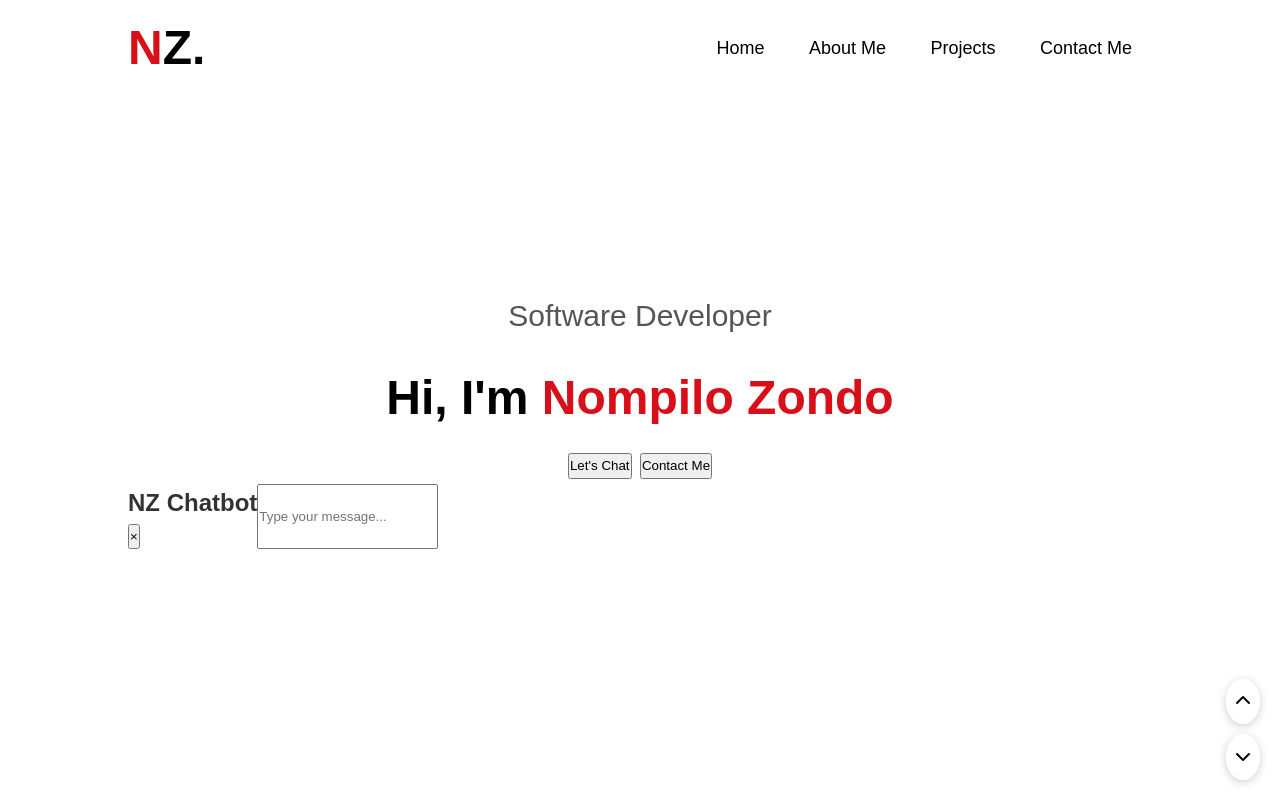
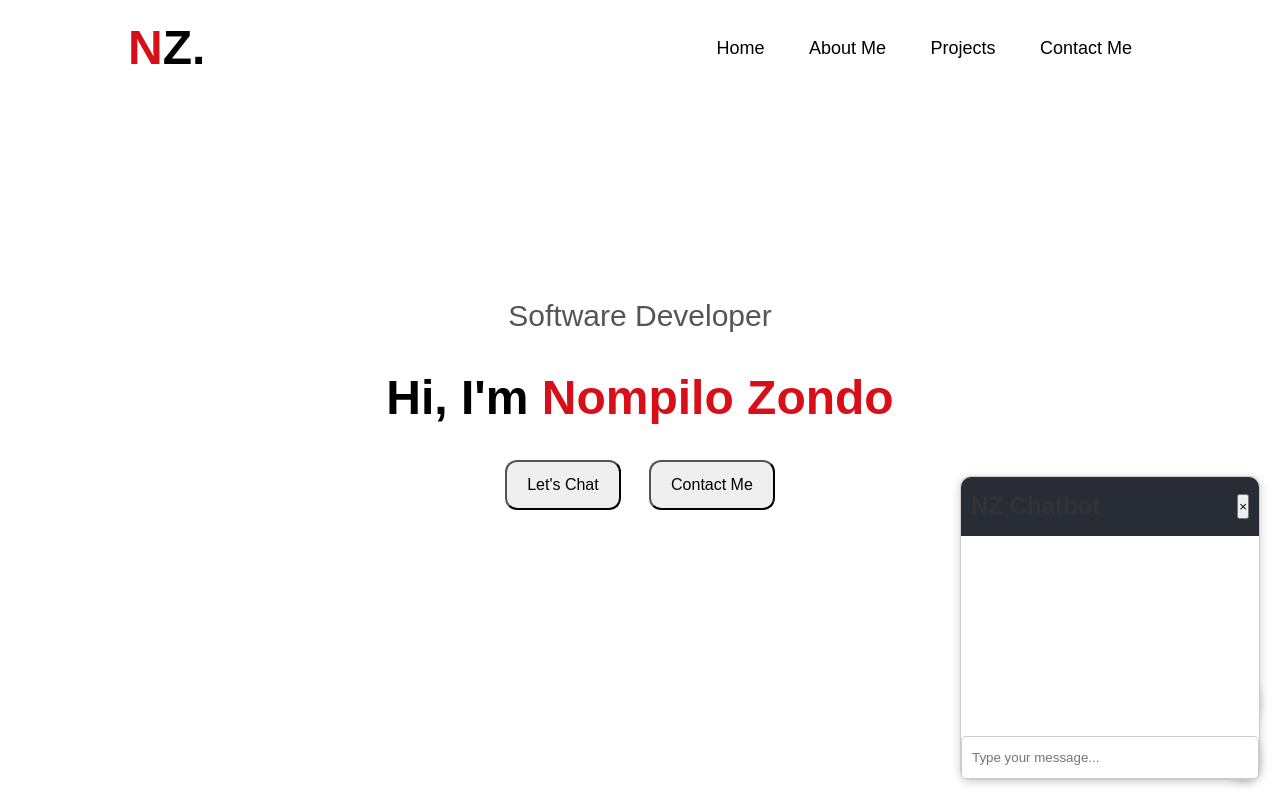
Before and after one commit to NompiloZondo-Dev/portfolio, a plain HTML site: page index.html in a window 1280 px wide. Both pictures are taken after a click on the button "Let's Chat". Shown: the top 800 px of the page. Drawn offline with Linux system fonts and the light colour scheme.

Commit message:
updated css

```diff
--- a/styles.css
+++ b/styles.css
@@ -391,3 +391,66 @@ footer {
         font-size: 20px; /* Adjust icon size on small screens */
     }
 }
+.button-container {
+    margin-top: 20px;
+}
+
+.button-container button {
+    margin: 0 10px;
+    padding: 10px 20px;
+    font-size: 16px;
+    cursor: pointer;
+    border-radius: 12px;
+}
+.chatbot {
+    display: none;
+    position: fixed;
+    right: 20px;
+    bottom: 20px;
+    width: 300px;
+    background: #fff;
+    border: 1px solid #ccc;
+    border-radius: 10px;
+    box-shadow: 0 2px 10px rgba(0, 0, 0, 0.2);
+    flex-direction: column;
+    z-index: 1000;
+}
+
+.chatbot-header {
+    background: #282c34;
+    color: white;
+    padding: 10px;
+    display: flex;
+    justify-content: space-between;
+    align-items: center;
+    border-top-left-radius: 10px;
+    border-top-right-radius: 10px;
+}
+
+.chatbot-messages {
+    height: 200px;
+    padding: 10px;
+    overflow-y: auto;
+}
+
+.chatbot-messages p {
+    margin: 5px 0;
+}
+.user-message {
+    margin: 5px 0;
+    color: gray;
+    text-align: right;
+}
+
+.bot-message {
+    margin: 5px 0;
+    color: black;
+    text-align: left;
+}
+#chat-input {
+    width: 100%;
+    padding: 10px;
+    border: 1px solid #ccc;
+    border-radius: 5px;
+    box-sizing: border-box;
+}
```
